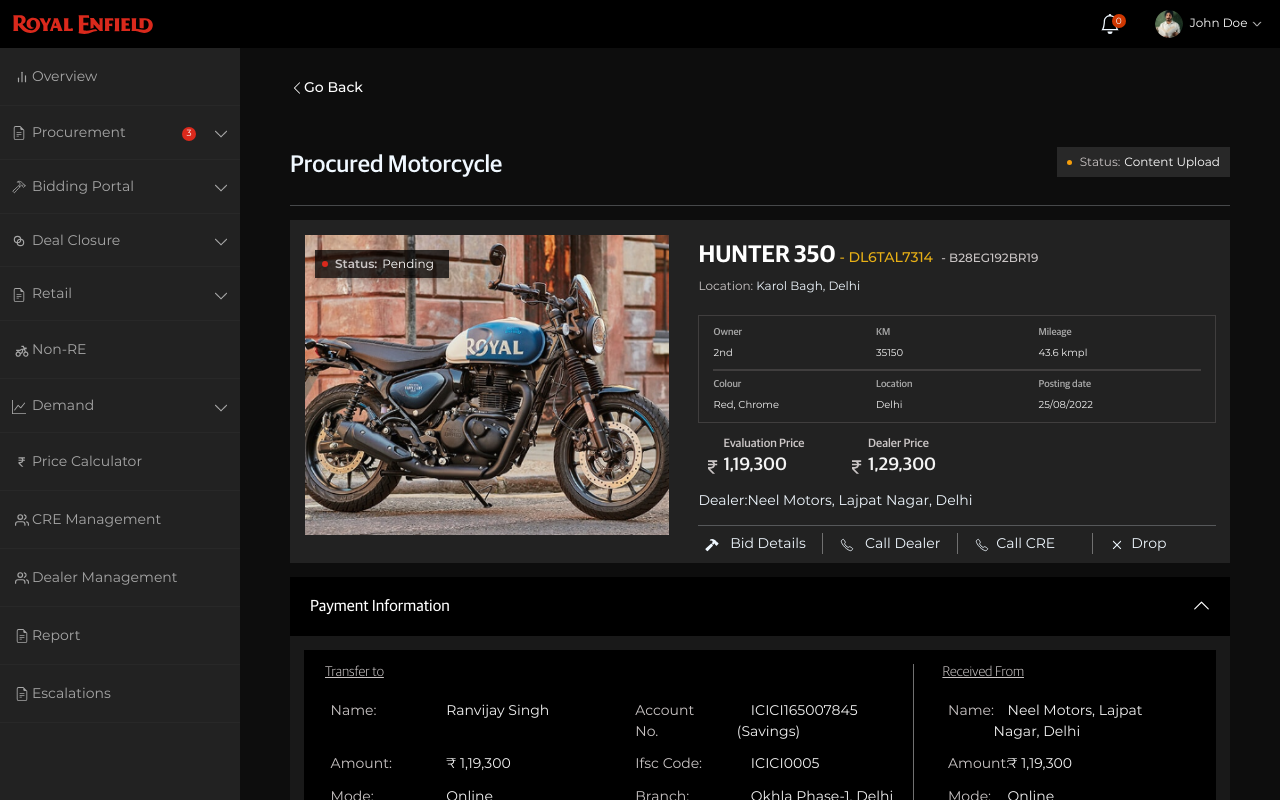
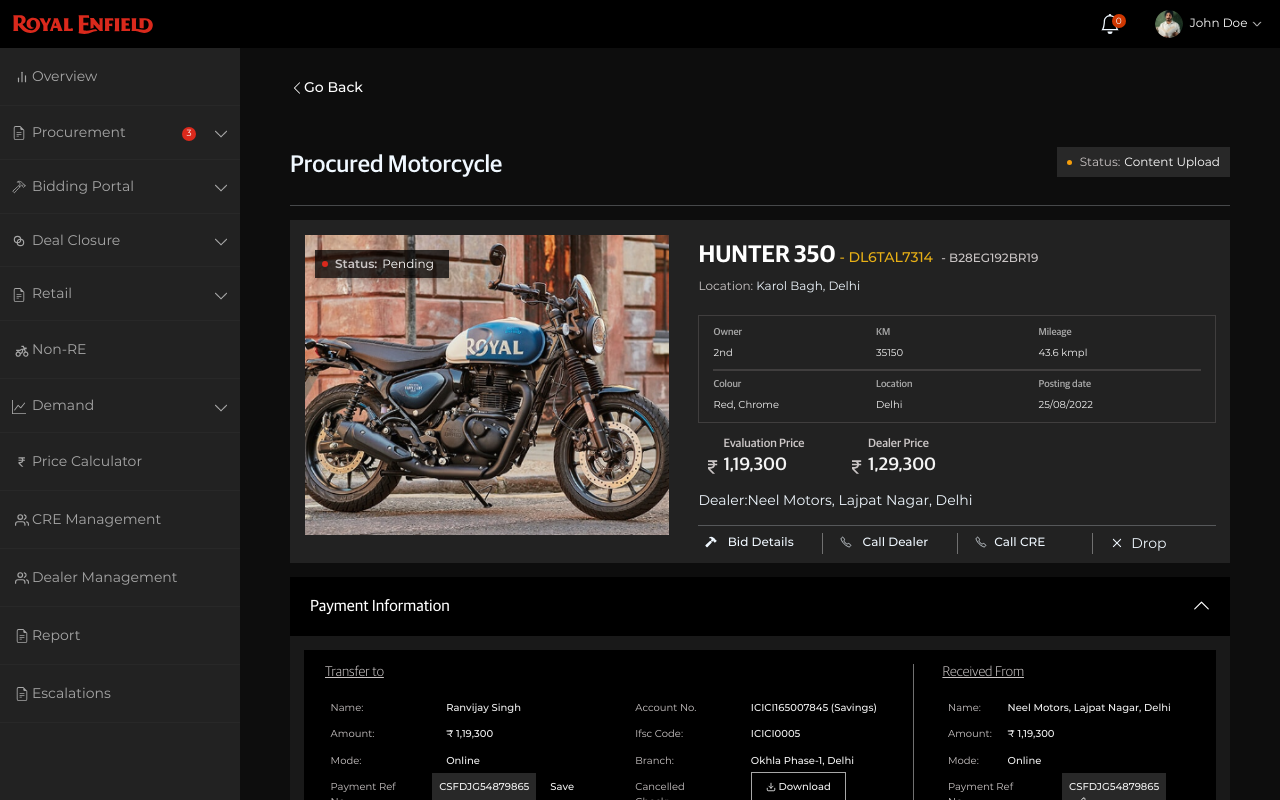
Before and after one commit to nakulsharma95/re-vintage-dashboard-dummy, a Next.js app: page /escalation/procuredMotorcycle in a window 1280 px wide. Shown: the top 800 px of the page. Built offline with nearby package versions, Linux system fonts and the light colour scheme.

Commit message:
fix: some feedbacks

```diff
--- a/components/escalation/escalationCard/style.module.scss
+++ b/components/escalation/escalationCard/style.module.scss
@@ -17,6 +17,7 @@
 
       h6 {
         font-size: 14px;
+        font-family: "Montserrat";
 
         span {
           color: $gray-cb;
--- a/components/escalation/paymentInformation/style.module.scss
+++ b/components/escalation/paymentInformation/style.module.scss
@@ -1,77 +1,78 @@
 @import '../../../styles/variables/colors';
 @import '../../../styles/variables//mixins';
 
-.paymentInformation{
+.paymentInformation {
   display: flex;
   background-color: $black;
   padding: 1rem 1.5rem;
   box-sizing: border-box;
 
-	p{
+  p {
     margin: 0.4rem;
   }
 
-	@include mobile{
+  @include mobile {
     flex-direction: column;
   }
 
-	.transerfer{
+  .transerfer {
     width: 70%;
     border-right: 1px solid $gray-70;
     margin-right: 2rem;
-		@include mobile{
+    @include mobile {
       width: 100%;
       border: none;
       margin-right: 0;
     }
-		h6{
+    h6 {
       font-size: 14px;
       color: $gray-cb;
       font-weight: 300;
       text-decoration: underline;
       margin-bottom: 1rem;
     }
-		p{
-			font-size: 14px;
+    p {
+      font-size: 10px;
       color: $gray-cb;
-			@include mobile{
+      @include mobile {
         font-size: 12px;
       }
 
-			span{
+      span {
         color: $gray-F3;
         margin: 0 1rem;
-
-				@include mobile{
-					margin:1rem 0 !important ;
+        font-weight: 500;
+        @include mobile {
+          margin: 1rem 0 !important ;
         }
       }
     }
-
   }
-	.received{
+  .received {
     width: 30%;
-		@include mobile{
+    @include mobile {
       width: 100%;
     }
-		h6{
+    h6 {
       font-size: 14px;
       color: $gray-cb;
       font-weight: 300;
       text-decoration: underline;
       margin-bottom: 1rem;
     }
-		p{
-			font-size: 14px;
+    p {
+      font-size: 10px;
       color: $gray-cb;
-            @include mobile{
+
+      @include mobile {
         font-size: 12px;
       }
-			span{
+      span {
         color: $gray-F3;
         margin: 0 1rem;
+        font-weight: 500;
 
-				@include mobile{
+        @include mobile {
           margin: 0;
         }
       }
@@ -79,23 +80,22 @@
   }
 }
 
-.refNo{
+.refNo {
   background-color: $gray-28;
   padding: 0.5rem;
   margin: 0rem !important;
 
-	@include mobile{
+  @include mobile {
     margin: 1rem 0 !important;
   }
 }
 
-.downloadBtn{
+.downloadBtn {
   border: 1px solid $gray-a7;
   padding: 0.5rem 1rem;
   cursor: pointer;
 
-	@include mobile{
+  @include mobile {
     margin: 1rem 0 !important;
   }
-
 }
--- a/components/escalation/procurementDetails/index.jsx
+++ b/components/escalation/procurementDetails/index.jsx
@@ -1,5 +1,5 @@
 import React from 'react';
-
+import ArrowButton from '../../common/buttons/ArrowButton';
 import style from './style.module.scss';
 
 function ProcurementDetails() {
@@ -9,13 +9,16 @@ function ProcurementDetails() {
       <p>Issue mentioned by CRE</p>
 
       <h6>Remark</h6>
-      <div className="position-relative">
+      <div className="position-relative d-flex">
         <div className={style.remark_text}>
           <p>Remark by Supervisor</p>
         </div>
-        <button type="button" className={style.remark_btn}>
-          SUBMIT
-        </button>
+        <div className={style.remark_btn}>
+          <ArrowButton
+            detailLink="/escalation/procuredMotorcycle"
+            title="SUBMIT"
+          />
+        </div>
       </div>
     </div>
   );
--- a/components/escalation/procurementDetails/style.module.scss
+++ b/components/escalation/procurementDetails/style.module.scss
@@ -1,15 +1,16 @@
-@import "../../../styles/variables/colors";
-@import "../../../styles/variables/mixins";
+@import '../../../styles/variables/colors';
+@import '../../../styles/variables/mixins';
 
 .procurementDetails {
   background-color: $black;
   padding: 2rem;
 
-  @include mobile{
+  @include mobile {
     padding: 1rem;
   }
   h5 {
     font-size: 14px;
+    font-weight: 500;
     letter-spacing: 0px;
     color: $white;
     opacity: 0.9;
@@ -26,31 +27,27 @@
     color: $white;
     opacity: 0.9;
     margin-bottom: 0.4rem;
+    font-weight: 500;
     // font-family: "Montserrat, Medium";
   }
   .remark_text {
+    font-size: 12px;
+    font-weight: 500;
     background-color: $gray-28;
-    padding: 0.3rem 1rem;
+    padding: 0.3rem 0.7rem;
     height: 10vh;
-    width: 70%;
+    width: 88%;
     display: inline-block;
-    margin: 0rem 0;
+    margin: 0;
 
-    @include mobile{
+    @include mobile {
       padding: 0.3rem 0.5rem;
     }
   }
   .remark_btn {
-    background-color: $theme-red-da;
-    color: $white;
-    font-size: 10px;
-    padding: 1rem 1.5rem;
-    margin-left: 1rem;
     position: absolute;
     bottom: 0;
-    box-shadow: 0px 3px 6px #00000029;
-    opacity: 1;
-    max-width: 90px;
-    border: none;
+    right: 0;
+    font-weight: 600;
   }
 }
--- a/components/procurements/motorcycleDetail/style.module.scss
+++ b/components/procurements/motorcycleDetail/style.module.scss
@@ -194,11 +194,14 @@
 
   .dealerDetails_lists {
     .dealerDetails_list {
+      font-size: 12px;
+      font-weight: 500;
       border-right: 1px solid #707070;
     }
 
     .list_icon {
-      margin: 0 0.5rem;
+      margin: 0rem 0.5rem;
+      margin-bottom: 0.2rem;
     }
   }
 }
```
Lines whose indentation alone changed are shown as unchanged.
